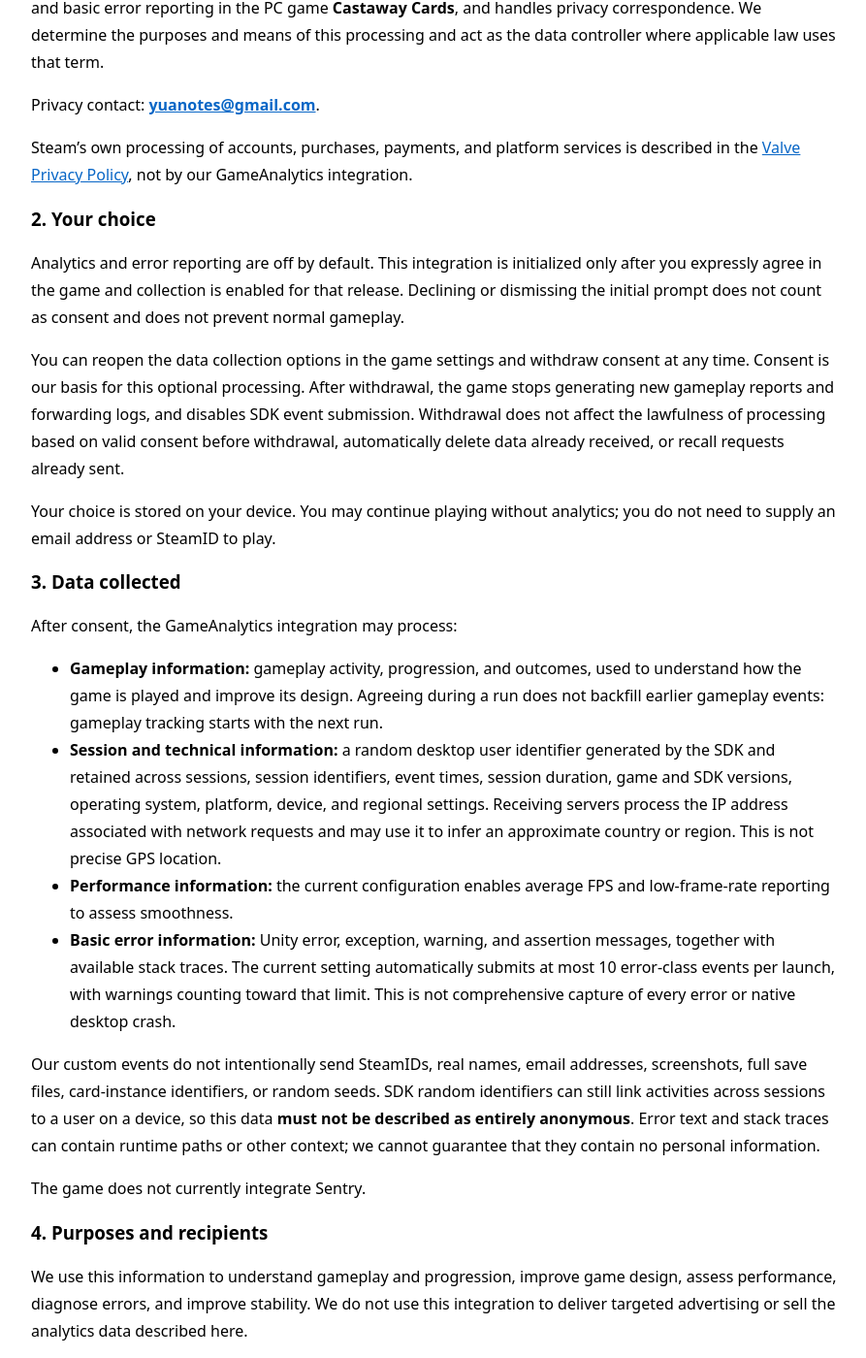
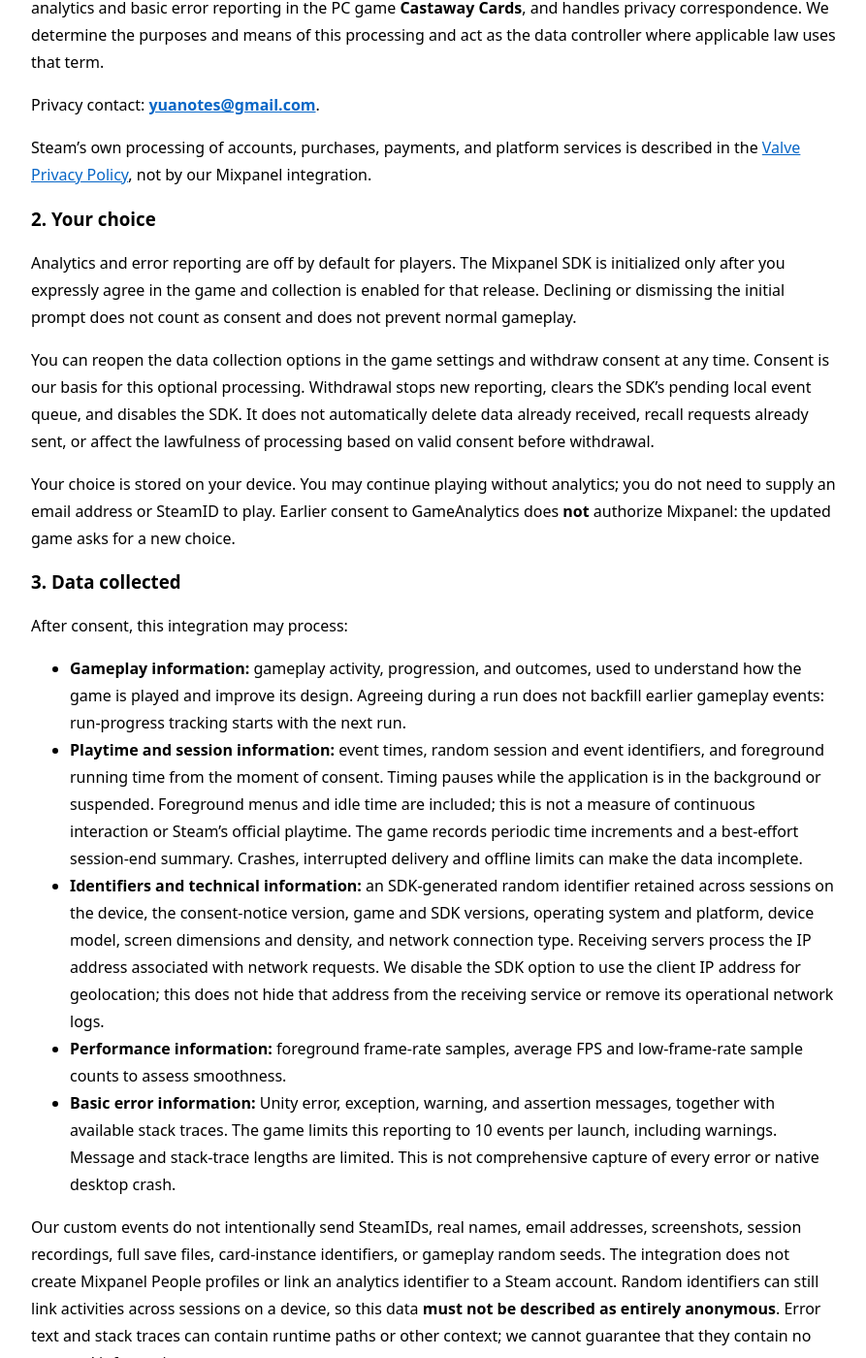
Before and after one commit to yuanotes/castaway-cards-privacy, a Jekyll site: the page built from index.md, in a window 1280 px wide and 1400 px high, scrolled down 363 px. Shown: the whole window at 97% size, without its empty margins (192-1085 px from the left). Built offline with Jekyll 4.4.1, drawn with Linux system fonts in a browser that asks for light colours; some of the changed text lies outside the part shown.

Commit message:
Update privacy notice for consent-based Mixpanel analytics

```diff
--- a/index.md
+++ b/index.md
@@ -6,60 +6,62 @@
 # Castaway Cards
 ## Privacy Policy
 
-> **Effective date: 2026-09-16**
+> **Effective date: 2026-09-16 — Mixpanel integration**
 
 ### 1. Who is responsible and what this notice covers
 
-This notice describes how **Brooklyn** (“we”) uses optional GameAnalytics gameplay and performance analytics and basic error reporting in the PC game **Castaway Cards**, and handles privacy correspondence. We determine the purposes and means of this processing and act as the data controller where applicable law uses that term.
+This notice describes how **Brooklyn** (“we”) uses optional **Mixpanel** gameplay, playtime and performance analytics and basic error reporting in the PC game **Castaway Cards**, and handles privacy correspondence. We determine the purposes and means of this processing and act as the data controller where applicable law uses that term.
 
 Privacy contact: **[yuanotes@gmail.com](mailto:yuanotes@gmail.com)**.
 
-Steam’s own processing of accounts, purchases, payments, and platform services is described in the [Valve Privacy Policy](https://store.steampowered.com/privacy_agreement/), not by our GameAnalytics integration.
+Steam’s own processing of accounts, purchases, payments, and platform services is described in the [Valve Privacy Policy](https://store.steampowered.com/privacy_agreement/), not by our Mixpanel integration.
 
 ### 2. Your choice
 
-Analytics and error reporting are off by default. This integration is initialized only after you expressly agree in the game and collection is enabled for that release. Declining or dismissing the initial prompt does not count as consent and does not prevent normal gameplay.
+Analytics and error reporting are off by default for players. The Mixpanel SDK is initialized only after you expressly agree in the game and collection is enabled for that release. Declining or dismissing the initial prompt does not count as consent and does not prevent normal gameplay.
 
-You can reopen the data collection options in the game settings and withdraw consent at any time. Consent is our basis for this optional processing. After withdrawal, the game stops generating new gameplay reports and forwarding logs, and disables SDK event submission. Withdrawal does not affect the lawfulness of processing based on valid consent before withdrawal, automatically delete data already received, or recall requests already sent.
+You can reopen the data collection options in the game settings and withdraw consent at any time. Consent is our basis for this optional processing. Withdrawal stops new reporting, clears the SDK’s pending local event queue, and disables the SDK. It does not automatically delete data already received, recall requests already sent, or affect the lawfulness of processing based on valid consent before withdrawal.
 
-Your choice is stored on your device. You may continue playing without analytics; you do not need to supply an email address or SteamID to play.
+Your choice is stored on your device. You may continue playing without analytics; you do not need to supply an email address or SteamID to play. Earlier consent to GameAnalytics does **not** authorize Mixpanel: the updated game asks for a new choice.
 
 ### 3. Data collected
 
-After consent, the GameAnalytics integration may process:
+After consent, this integration may process:
 
-- **Gameplay information:** gameplay activity, progression, and outcomes, used to understand how the game is played and improve its design. Agreeing during a run does not backfill earlier gameplay events: gameplay tracking starts with the next run.
-- **Session and technical information:** a random desktop user identifier generated by the SDK and retained across sessions, session identifiers, event times, session duration, game and SDK versions, operating system, platform, device, and regional settings. Receiving servers process the IP address associated with network requests and may use it to infer an approximate country or region. This is not precise GPS location.
-- **Performance information:** the current configuration enables average FPS and low-frame-rate reporting to assess smoothness.
-- **Basic error information:** Unity error, exception, warning, and assertion messages, together with available stack traces. The current setting automatically submits at most 10 error-class events per launch, with warnings counting toward that limit. This is not comprehensive capture of every error or native desktop crash.
+- **Gameplay information:** gameplay activity, progression, and outcomes, used to understand how the game is played and improve its design. Agreeing during a run does not backfill earlier gameplay events: run-progress tracking starts with the next run.
+- **Playtime and session information:** event times, random session and event identifiers, and foreground running time from the moment of consent. Timing pauses while the application is in the background or suspended. Foreground menus and idle time are included; this is not a measure of continuous interaction or Steam’s official playtime. The game records periodic time increments and a best-effort session-end summary. Crashes, interrupted delivery and offline limits can make the data incomplete.
+- **Identifiers and technical information:** an SDK-generated random identifier retained across sessions on the device, the consent-notice version, game and SDK versions, operating system and platform, device model, screen dimensions and density, and network connection type. Receiving servers process the IP address associated with network requests. We disable the SDK option to use the client IP address for geolocation; this does not hide that address from the receiving service or remove its operational network logs.
+- **Performance information:** foreground frame-rate samples, average FPS and low-frame-rate sample counts to assess smoothness.
+- **Basic error information:** Unity error, exception, warning, and assertion messages, together with available stack traces. The game limits this reporting to 10 events per launch, including warnings. Message and stack-trace lengths are limited. This is not comprehensive capture of every error or native desktop crash.
 
-Our custom events do not intentionally send SteamIDs, real names, email addresses, screenshots, full save files, card-instance identifiers, or random seeds. SDK random identifiers can still link activities across sessions to a user on a device, so this data **must not be described as entirely anonymous**. Error text and stack traces can contain runtime paths or other context; we cannot guarantee that they contain no personal information.
+Our custom events do not intentionally send SteamIDs, real names, email addresses, screenshots, session recordings, full save files, card-instance identifiers, or gameplay random seeds. The integration does not create Mixpanel People profiles or link an analytics identifier to a Steam account. Random identifiers can still link activities across sessions on a device, so this data **must not be described as entirely anonymous**. Error text and stack traces can contain runtime paths or other context; we cannot guarantee that they contain no personal information.
 
-The game does not currently integrate Sentry.
+The game does not integrate Sentry or enable session replay.
 
 ### 4. Purposes and recipients
 
-We use this information to understand gameplay and progression, improve game design, assess performance, diagnose errors, and improve stability. We do not use this integration to deliver targeted advertising or sell the analytics data described here.
+We use this information to understand gameplay and progression, analyze playtime and return patterns, improve game design, assess performance, diagnose errors, and improve stability. We do not use this integration to deliver targeted advertising or sell the analytics data described here.
 
-Recipients are **GameAnalytics** and service providers needed to deliver its services. GameAnalytics acts as our processor when providing analytics. Its data processing terms also permit service improvement, security and fraud prevention where legally permitted, and use of aggregated or de-identified information that cannot reasonably identify a person. See the [GameAnalytics Data Processing Addendum](https://www.gameanalytics.com/trust/eu-data-processing-addendum) and [Developer Policy](https://www.gameanalytics.com/trust/privacy-faq).
+Recipients are **Mixpanel** and its authorized service providers. Mixpanel acts as our processor for game analytics under its [Data Processing Addendum](https://mixpanel.com/legal/dpa/). Its [subprocessor list](https://mixpanel.com/legal/subprocessor-list/) describes providers involved in delivering the service. Mixpanel’s separate processing of developer accounts and website visitors should not be confused with our game analytics.
 
 If you email us, we process your email address, message, and any attachments you choose to send in order to respond and handle your request. Correspondence is processed through Gmail/Google’s email service. Please do not send passwords, payment details, or unnecessary sensitive information.
 
 ### 5. Storage, retention, and international processing
 
-GameAnalytics may process data outside your country or region. Its published Data Processing Addendum identifies the United States, AWS `us-east-1`, as a location for transferred data storage or access, and describes EU Standard Contractual Clauses and relevant UK transfer mechanisms where applicable. Data protection rules vary between jurisdictions. If you do not want this transfer, you can decline or withdraw analytics consent.
+Mixpanel may process data outside your country or region. Its Data Processing Addendum describes hosting in the United States by default, or in Europe or India depending on the customer’s project configuration and service arrangements. It also describes applicable transfer safeguards, including the Data Privacy Framework and Standard Contractual Clauses. A hosting-region choice does not by itself mean that all processing or access is confined to your country. Data protection rules vary between jurisdictions. You can decline or withdraw consent if you do not want this optional processing.
 
-The published GameAnalytics Data Processing Addendum lists the following retention schedule. These are the provider’s data categories; applicability depends on the services used:
+Mixpanel’s published [Data Retention Policy](https://docs.mixpanel.com/docs/privacy/gdpr-compliance#data-retention-policy) states:
 
-| Provider data category | Published retention |
+| Event-data arrangement | Published retention |
 | --- | --- |
-| Raw and annotated data | 1 month |
-| Player Warehouse | 1 year |
-| Player Lookups used to calculate retention | 18 months |
+| Standard event retention from September 1, 2025 | 2 years from the event date |
+| Certain projects created before September 1, 2025 | 5 years, reduced to 2 years when their plan is changed or they move to the Free Plan |
 
-These periods do not mean that all data is kept for only one month, nor are they the same as dashboard reporting windows. Data that must be retained by law and aggregate results that can no longer reasonably identify a person may be subject to different arrangements. We handle deletion requests under applicable terms and law rather than treating an analytics opt-out as deletion.
+Applicable contractual terms or a configured shorter retention period may differ. These provider periods are not promises that withdrawal immediately deletes data, and should not be confused with dashboard date ranges. We do not create People profiles or collect Session Replay recordings, which have separate provider retention rules. We handle deletion requests under applicable terms and law; legally required records and results that can no longer reasonably identify a person may follow different arrangements.
 
-The SDK may cache identifiers, session state, and unsent events on your device. The game does not actively erase the SDK database when you withdraw consent. If you later agree again, cached events created while consent was active may be submitted. The game does not retain custom gameplay events from periods without consent for later backfilling. Uninstalling the game may not remove all local SDK data.
+The SDK stores its random identifier and pending authorized events locally. During normal operation, unsent authorized events can be retried on a later launch while consent remains valid; delivery is not guaranteed, particularly after a long offline period. On withdrawal, we clear pending events, but retain the local random identifier and consent choice. If you agree again, future events can therefore be associated with earlier authorized activity; no activity from the period without consent is backfilled. Uninstalling the game may not remove all local data.
+
+Earlier releases used GameAnalytics. Replacing that SDK does not delete records already received by GameAnalytics or stop an old installed release from operating under its previous consent. This updated integration does not send new events to GameAnalytics or copy its historical data into Mixpanel. Contact us about requests concerning those earlier records; the [previous notice](https://github.com/yuanotes/castaway-cards-privacy/blob/a515ce2922e256e9c523d4dba7d431bc1d2ca236/index.md) describes that processing.
 
 Privacy correspondence is retained for as long as needed to handle the request and necessary follow-up, or as needed for disputes or legal obligations.
 
@@ -67,13 +69,13 @@
 
 Depending on applicable law, you may have rights to access, correct, delete, restrict processing, obtain portable data, object to processing, and complain to a data protection authority. You can always withdraw consent for these optional analytics in the game.
 
-Contact **[yuanotes@gmail.com](mailto:yuanotes@gmail.com)** to make a request. We may ask for necessary version, platform, or other relevant information to verify the request and locate records. Because analytics use random identifiers, an email address or SteamID alone may not identify those records. We will explain what information is needed and work with GameAnalytics as required by applicable law. Please do not post personal data in public GitHub issues.
+Contact **[yuanotes@gmail.com](mailto:yuanotes@gmail.com)** to make a request. We may ask for necessary version, platform, or locally stored analytics identifier information to verify the request and locate records. Because analytics use random identifiers, an email address or SteamID alone may not identify those records. We will explain what information is needed and work with the relevant provider as required by applicable law. Please do not post personal data in public GitHub issues.
 
 If you have not reached the age at which you can independently consent to this processing under local law, do not enable analytics yourself. A parent or guardian can contact us with questions about children’s data or deletion requests. The game currently has no age-identification or parental-verification feature; its general consent button does not replace any additional authorization procedures required by law.
 
 ### 7. This policy website
 
-GitHub Pages hosts this website. The page itself embeds no GameAnalytics, advertising, third-party fonts, or analytics scripts. GitHub processes network information needed to serve the page, such as IP addresses. See the [GitHub Privacy Statement](https://docs.github.com/en/site-policy/privacy-policies/github-general-privacy-statement) for its practices.
+GitHub Pages hosts this website. The page itself embeds no Mixpanel, advertising, third-party fonts, or analytics scripts. GitHub processes network information needed to serve the page, such as IP addresses. See the [GitHub Privacy Statement](https://docs.github.com/en/site-policy/privacy-policies/github-general-privacy-statement) for its practices.
 
 ### 8. Changes
 
```
